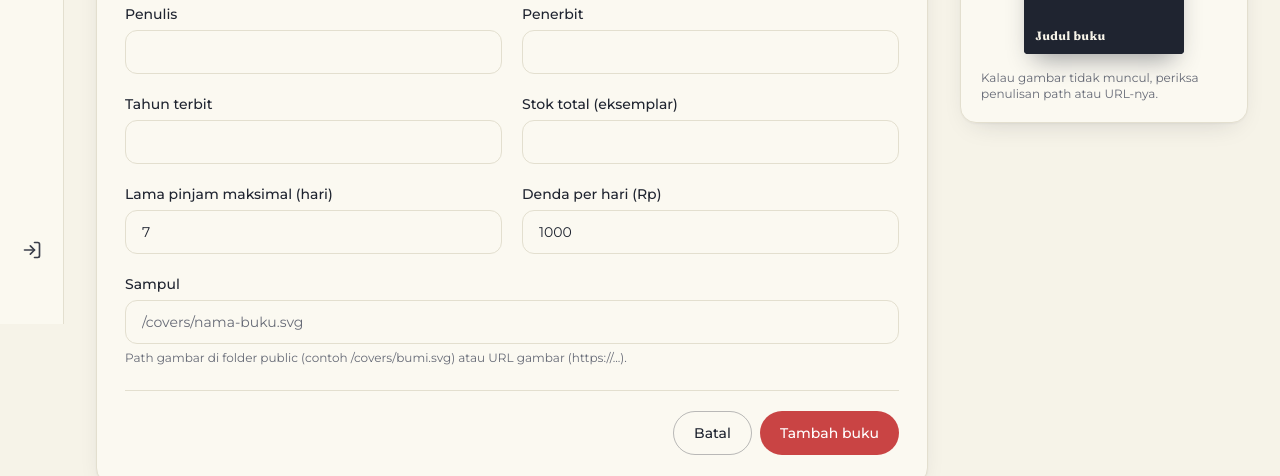
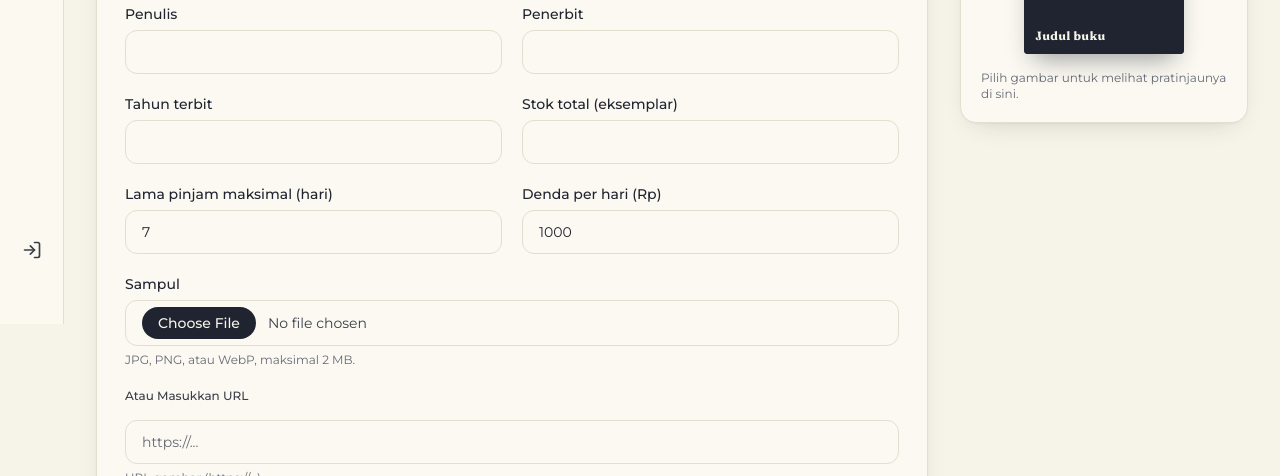
Before and after one commit to Rayyan-izdihar/FINAL-LEKTURA, a Next.js app: page /dashboard/pegawai/buku/baru in a window 1280 px wide. Shown: the part 476-952 px from the top of the page. Built offline with nearby package versions, Linux system fonts and the light colour scheme; no server answers; the database is empty.

Commit message:
feat(upload): menambahkan pilihan unggah file dan URL gambar

```diff
--- a/src/app/api/pegawai/buku/[id]/route.js
+++ b/src/app/api/pegawai/buku/[id]/route.js
@@ -2,10 +2,12 @@ import { NextResponse } from 'next/server';
 import { dalamTransaksi } from '@/lib/db';
 import { cekAkses } from '@/lib/auth';
 import { akunAktif } from '@/lib/peminjaman';
+import { bacaBerkasSampul, simpanSampul } from '@/lib/sampul';
 import { validasiBuku } from '@/lib/validasi';
 
 // POST /api/pegawai/buku/5
 // Mengubah data buku. ISBN tidak bisa diubah.
+// Body berupa FormData. Gambar sampul (kolom `berkas`) hanya diganti kalau ada berkas baru.
 // Stok total boleh diubah, tetapi tidak boleh kurang dari jumlah eksemplar yang sedang dipinjam.
 export async function POST(request, { params }) {
     try {
@@ -22,9 +24,14 @@ export async function POST(request, { params }) {
             return NextResponse.json({ pesan: 'Buku tidak ditemukan' }, { status: 404 });
         }
 
-        const body = await request.json().catch(() => null);
-        const { data, pesan } = validasiBuku(body, { ubah: true });
+        const form = await request.formData().catch(() => null);
+        if (!form) return NextResponse.json({ pesan: 'Data yang dikirim tidak valid' }, { status: 400 });
+
+        const { data, pesan } = validasiBuku(Object.fromEntries(form), { ubah: true });
         if (pesan) return NextResponse.json({ pesan }, { status: 400 });
+
+        const { sampul, pesan: pesanSampul } = await bacaBerkasSampul(form.get('berkas'));
+        if (pesanSampul) return NextResponse.json({ pesan: pesanSampul }, { status: 400 });
 
 
         const hasil = await dalamTransaksi(async (db) => {
@@ -49,7 +56,7 @@ export async function POST(request, { params }) {
                 `UPDATE books
                  SET judul = $2, penulis = $3, penerbit = $4, tahun_terbit = $5, category_id = $6,
                      stok_total = $7, stok_tersedia = $7 - $11::int,
-                     maksimal_pinjam = $8, denda_per_hari = $9, sampul = $10
+                     maksimal_pinjam = $8, denda_per_hari = $9, sampul = COALESCE($10, sampul)
                  WHERE id = $1`,
                 [
                     id,
@@ -65,6 +72,9 @@ export async function POST(request, { params }) {
                     dipinjam,
                 ]
             );
+            // Ada gambar baru: simpan ke database dan perbarui alamat sampulnya
+            if (sampul) await simpanSampul(db, id, sampul);
+
             return { status: 200, pesan: `Buku "${data.judul}" diperbarui` };
         });
 
--- a/src/app/api/pegawai/buku/route.js
+++ b/src/app/api/pegawai/buku/route.js
@@ -1,11 +1,12 @@
 import { NextResponse } from 'next/server';
-import { query } from '@/lib/db';
+import { dalamTransaksi, query } from '@/lib/db';
 import { cekAkses } from '@/lib/auth';
 import { akunAktif } from '@/lib/peminjaman';
+import { bacaBerkasSampul, simpanSampul } from '@/lib/sampul';
 import { validasiBuku } from '@/lib/validasi';
 
 // POST /api/pegawai/buku
-// Menambah buku baru. Body JSON berisi semua isian formulir buku.
+// Menambah buku baru. Body berupa FormData: isian formulir buku + berkas gambar sampul (kolom `berkas`, boleh kosong).
 // Stok tersedia otomatis sama dengan stok total, karena buku baru belum dipinjam.
 export async function POST(request) {
     try {
@@ -17,10 +18,14 @@ export async function POST(request) {
         }
 
 
-        const body = await request.json().catch(() => null);
-        const { data, pesan } = validasiBuku(body);
+        const form = await request.formData().catch(() => null);
+        if (!form) return NextResponse.json({ pesan: 'Data yang dikirim tidak valid' }, { status: 400 });
 
+        const { data, pesan } = validasiBuku(Object.fromEntries(form));
         if (pesan) return NextResponse.json({ pesan }, { status: 400 });
+
+        const { sampul, pesan: pesanSampul } = await bacaBerkasSampul(form.get('berkas'));
+        if (pesanSampul) return NextResponse.json({ pesan: pesanSampul }, { status: 400 });
 
 
         const kategori = await query('SELECT 1 FROM categories WHERE id = $1', [data.category_id]);
@@ -28,7 +33,9 @@ export async function POST(request) {
             return NextResponse.json({ pesan: 'Kategori tidak ditemukan' }, { status: 400 });
         }
 
-        const hasil = await query(
+        // Buku dan gambar sampulnya disimpan bersamaan: kalau salah satu gagal, keduanya dibatalkan
+        const id = await dalamTransaksi(async (db) => {
+            const hasil = await db.query(
                 `INSERT INTO books
                     (judul, isbn, penulis, penerbit, tahun_terbit, category_id,
                      stok_total, stok_tersedia, maksimal_pinjam, denda_per_hari, sampul)
@@ -48,7 +55,12 @@ export async function POST(request) {
                 ]
             );
 
-        return NextResponse.json({ pesan: `Buku "${data.judul}" ditambahkan`, id: hasil.rows[0].id }, { status: 201 });
+            const bukuId = hasil.rows[0].id;
+            if (sampul) await simpanSampul(db, bukuId, sampul);
+            return bukuId;
+        });
+
+        return NextResponse.json({ pesan: `Buku "${data.judul}" ditambahkan`, id }, { status: 201 });
     } catch (error) {
         // 23505 = kode PostgreSQL untuk data ganda: kolom isbn bersifat UNIQUE
         if (error.code === '23505') {
--- a/src/app/api/pegawai/dashboard/route.js
+++ b/src/app/api/pegawai/dashboard/route.js
@@ -16,7 +16,10 @@ export async function GET() {
                 (SELECT COUNT(*) FROM loans
                   WHERE status = 'Sedang Dipinjam' AND status_perpanjangan = 'Diajukan') AS perpanjangan,
                 (SELECT COUNT(*) FROM loans WHERE status = 'Sedang Dipinjam') AS aktif,
-                (SELECT COUNT(*) FROM loans WHERE status_denda = 'Tertunggak') AS tertunggak`
+                -- sama dengan daftar di tab Denda: sudah tercatat tertunggak, atau masih dipinjam tetapi lewat jatuh tempo
+                (SELECT COUNT(*) FROM loans
+                  WHERE status_denda = 'Tertunggak'
+                     OR (status = 'Sedang Dipinjam' AND CURRENT_DATE > tanggal_jatuh_tempo)) AS tertunggak`
         );
 
 
--- a/src/app/api/pegawai/denda/route.js
+++ b/src/app/api/pegawai/denda/route.js
@@ -4,8 +4,6 @@ import { cekAkses } from '@/lib/auth';
 import { polaCari } from '@/lib/pencarian';
 
 // GET /api/pegawai/denda?q=kata
-// Transaksi dengan status denda Tertunggak. Yang bukunya sudah dikembalikan tampil lebih dulu
-// karena nominalnya sudah pasti dan siap dicatat lunas.
 export async function GET(request) {
     try {
         const { error } = await cekAkses(['pegawai', 'admin']);
@@ -34,7 +32,9 @@ export async function GET(request) {
              FROM loans l
              JOIN users u ON u.id = l.user_id
              JOIN books b ON b.id = l.book_id
-             WHERE l.status_denda = 'Tertunggak' ${syaratCari}
+             WHERE (l.status_denda = 'Tertunggak'
+                    OR (l.status = 'Sedang Dipinjam' AND CURRENT_DATE > l.tanggal_jatuh_tempo))
+                   ${syaratCari}
              ORDER BY (l.status = 'Selesai') DESC, l.tanggal_jatuh_tempo ASC, l.id ASC`,
             nilai
         );
--- a/src/components/pegawai/FormBuku.jsx
+++ b/src/components/pegawai/FormBuku.jsx
@@ -2,7 +2,7 @@
 import { useEffect, useState } from 'react';
 import Link from 'next/link';
 import { useRouter } from 'next/navigation';
-import { ArrowLeft } from 'lucide-react';
+import { ArrowLeft, X } from 'lucide-react';
 import KolomForm from '@/components/KolomForm';
 import Sampul from '@/components/Sampul';
 import { kirimAksi } from '@/lib/aksi';
@@ -33,13 +33,18 @@ export default function FormBuku({ bukuId }) {
     const [error, setError] = useState('');
     const [loading, setLoading] = useState(false);
 
-    // Pratinjau sampul menunggu 0,5 detik setelah pegawai berhenti mengetik,
-    // supaya tidak berkedip dan tidak memuat gambar di setiap huruf.
-    const [sampulPratinjau, setSampulPratinjau] = useState('');
+    // Berkas sampul yang dipilih pegawai. Pratinjaunya dibuat dari berkas itu langsung (belum diunggah).
+    const [berkas, setBerkas] = useState(null);
+    const [pratinjauBerkas, setPratinjauBerkas] = useState('');
+    const [galatBerkas, setGalatBerkas] = useState('');
+    const [kunciInput, setKunciInput] = useState(0); // naik 1 untuk mengosongkan kolom pilih berkas
+
+    // Lepaskan alamat sementara milik pratinjau saat diganti atau saat halaman ditutup
     useEffect(() => {
-        const tunggu = setTimeout(() => setSampulPratinjau(form.sampul.trim()), 500);
-        return () => clearTimeout(tunggu);
-    }, [form.sampul]);
+        return () => {
+            if (pratinjauBerkas) URL.revokeObjectURL(pratinjauBerkas);
+        };
+    }, [pratinjauBerkas]);
 
 
     // Daftar kategori untuk pilihan
@@ -85,13 +90,49 @@ export default function FormBuku({ bukuId }) {
         setForm({ ...form, [e.target.name]: e.target.value });
     }
 
+    function pilihBerkas(e) {
+        const file = e.target.files?.[0];
+        if (!file) return;
+
+        // Pemeriksaan awal di browser supaya pegawai langsung tahu. Server tetap memeriksa ulang.
+        if (!['image/jpeg', 'image/png', 'image/webp'].includes(file.type)) {
+            setGalatBerkas('Gambar harus berformat JPG, PNG, atau WebP.');
+            kosongkanBerkas(false);
+            return;
+        }
+        if (file.size > 2 * 1024 * 1024) {
+            setGalatBerkas('Ukuran gambar maksimal 2 MB.');
+            kosongkanBerkas(false);
+            return;
+        }
+
+        setGalatBerkas('');
+        setBerkas(file);
+        setPratinjauBerkas(URL.createObjectURL(file));
+    }
+
+    function kosongkanBerkas(hapusGalat = true) {
+        if (hapusGalat) setGalatBerkas('');
+        setBerkas(null);
+        setPratinjauBerkas('');
+        setKunciInput((k) => k + 1);
+    }
+
     async function kirim(e) {
         e.preventDefault();
         setError('');
         setLoading(true);
 
+        // Formulir dengan berkas dikirim sebagai FormData. Alamat sampul lama tidak ikut dikirim:
+        // server hanya mengganti sampul kalau ada berkas baru.
+        const kiriman = new FormData();
+        Object.entries(form).forEach(([nama, nilai]) => {
+            if (nama !== 'sampul') kiriman.append(nama, nilai);
+        });
+        if (berkas) kiriman.append('berkas', berkas);
+
         const url = ubah ? `/api/pegawai/buku/${bukuId}` : '/api/pegawai/buku';
-        const hasil = await kirimAksi(url, form);
+        const hasil = await kirimAksi(url, kiriman);
         setLoading(false);
 
         if (!hasil.ok) {
@@ -277,13 +318,52 @@ export default function FormBuku({ bukuId }) {
                         <div className="sm:col-span-2">
                             <KolomForm
                                 label="Sampul"
-                                petunjuk="Path gambar di folder public (contoh /covers/bumi.svg) atau URL gambar (https://...)."
+                                petunjuk={
+                                    ubah && form.sampul
+                                        ? 'JPG, PNG, atau WebP, maksimal 2 MB. Kosongkan kalau sampul tidak ingin diganti.'
+                                        : 'JPG, PNG, atau WebP, maksimal 2 MB.'
+                                }
+                            >
+                                <div className="flex items-center gap-2">
+                                    <input
+                                        key={kunciInput}
+                                        type="file"
+                                        name="berkas"
+                                        accept="image/jpeg,image/png,image/webp"
+                                        onChange={pilihBerkas}
+                                        className={`${kelasInput} min-w-0 cursor-pointer py-1.5 text-tinta-lembut file:mr-3 file:cursor-pointer file:rounded-full file:border-0 file:bg-tinta file:px-4 file:py-1.5 file:text-sm file:font-medium file:text-krem hover:file:bg-tinta-lembut`}
+                                    />
+
+                                    {berkas && (
+                                        <button
+                                            type="button"
+                                            onClick={() => kosongkanBerkas()}
+                                            aria-label="Batalkan pilihan gambar"
+                                            className={`${kelasTombol.garis} shrink-0 px-3`}
+                                        >
+                                            <X size={16} aria-hidden="true" />
+                                        </button>
+                                    )}
+                                </div>
+                            </KolomForm>
+
+                            {galatBerkas && (
+                                <p role="alert" className="mt-2 text-sm text-koral-tua">
+                                    {galatBerkas}
+                                </p>
+                            )}
+                        </div>
+
+                        <div className="sm:col-span-2">
+                            <p className="text-tinta-lembut font-medium text-xs mb-4">Atau Masukkan URL</p>
+                            <KolomForm
+                                petunjuk="URL gambar (https://...)."
                             >
                                 <input
                                     name="sampul"
                                     value={form.sampul}
                                     onChange={ubahInput}
-                                    placeholder="/covers/nama-buku.svg"
+                                    placeholder="https://..."
                                     className={kelasInput}
                                 />
                             </KolomForm>
@@ -307,16 +387,18 @@ export default function FormBuku({ bukuId }) {
                     </div>
                 </div>
 
-                {/* Pratinjau sampul: ikut berubah saat path sampul diketik */}
+                {/* Pratinjau sampul: gambar yang baru dipilih, atau sampul buku saat ini kalau belum memilih */}
                 <aside className={`${kelasPanel} p-5 lg:sticky lg:top-24`}>
                     <p className="text-sm font-medium">Pratinjau sampul</p>
 
                     <div className="mt-4 flex justify-center">
-                        <Sampul src={sampulPratinjau} judul={form.judul || 'Judul buku'} className="w-40" />
+                        <Sampul src={pratinjauBerkas || form.sampul} judul={form.judul || 'Judul buku'} className="w-40" />
                     </div>
 
                     <p className="mt-4 text-xs text-abu">
-                        Kalau gambar tidak muncul, periksa penulisan path atau URL-nya.
+                        {berkas
+                            ? `Gambar baru: ${berkas.name}. Akan disimpan setelah kamu menekan tombol simpan.`
+                            : 'Pilih gambar untuk melihat pratinjaunya di sini.'}
                     </p>
                 </aside>
             </form>
--- a/src/lib/aksi.js
+++ b/src/lib/aksi.js
@@ -3,10 +3,12 @@
 // termasuk saat server tidak bisa dihubungi, jadi pemanggil tidak perlu try/catch sendiri.
 export async function kirimAksi(url, body = {}) {
     try {
+        // FormData (formulir dengan berkas) dikirim apa adanya; browser mengatur Content-Type-nya sendiri
+        const adaBerkas = body instanceof FormData;
         const res = await fetch(url, {
             method: 'POST',
-            headers: { 'Content-Type': 'application/json' },
-            body: JSON.stringify(body),
+            headers: adaBerkas ? undefined : { 'Content-Type': 'application/json' },
+            body: adaBerkas ? body : JSON.stringify(body),
         });
         const data = await res.json();
         return { ok: res.ok, pesan: data.pesan };
--- a/src/lib/gaya.js
+++ b/src/lib/gaya.js
@@ -1,5 +1,5 @@
 const dasarTombol =
-    'inline-flex min-h-11 cursor-pointer items-center justify-center gap-2 rounded-full px-5 text-sm font-medium transition-colors disabled:cursor-not-allowed disabled:opacity-60';
+    'inline-flex min-h-11 cursor-pointer items-center justify-center gap-2 rounded-full px-5 text-sm font-medium transition-all disabled:cursor-not-allowed disabled:opacity-60 active:scale-95';
 
 export const kelasTombol = {
     gelap: `${dasarTombol} bg-tinta text-krem hover:bg-tinta-lembut`,
@@ -10,7 +10,7 @@ export const kelasTombol = {
 
 // Versi lebih kecil untuk tombol di dalam daftar dan kartu
 const dasarTombolKecil =
-    'inline-flex min-h-9 cursor-pointer items-center justify-center gap-1.5 rounded-full px-4 text-xs font-medium transition-colors disabled:cursor-not-allowed disabled:opacity-60';
+    'inline-flex min-h-9 cursor-pointer items-center justify-center gap-1.5 rounded-full px-4 text-xs font-medium transition-all disabled:cursor-not-allowed disabled:opacity-60 active:scale-95';
 
 export const kelasTombolKecil = {
     gelap: `${dasarTombolKecil} bg-tinta text-krem hover:bg-tinta-lembut`,
--- /dev/null
+++ b/src/lib/sampul.js
@@ -0,0 +1,36 @@
+export const BATAS_UKURAN = 2 * 1024 * 1024; // 2 MB
+
+
+function kenaliTipe(b) {
+    if (b.length > 3 && b[0] === 0xff && b[1] === 0xd8 && b[2] === 0xff) return 'image/jpeg';
+    if (b.length > 8 && b.subarray(0, 8).equals(Buffer.from([0x89, 0x50, 0x4e, 0x47, 0x0d, 0x0a, 0x1a, 0x0a]))) {
+        return 'image/png';
+    }
+    if (b.length > 12 && b.toString('ascii', 0, 4) === 'RIFF' && b.toString('ascii', 8, 12) === 'WEBP') {
+        return 'image/webp';
+    }
+    return null;
+}
+
+
+export async function bacaBerkasSampul(berkas) {
+    if (!berkas || typeof berkas === 'string' || berkas.size === 0) return { kosong: true };
+
+    if (berkas.size > BATAS_UKURAN) return { pesan: 'Ukuran gambar sampul maksimal 2 MB' };
+
+    const data = Buffer.from(await berkas.arrayBuffer());
+    const tipe = kenaliTipe(data);
+    if (!tipe) return { pesan: 'Sampul harus berupa gambar JPG, PNG, atau WebP' };
+
+    return { sampul: { tipe, data } };
+}
+
+
+export async function simpanSampul(db, bukuId, { tipe, data }) {
+    await db.query(
+        `INSERT INTO book_covers (book_id, tipe, data) VALUES ($1, $2, $3)
+         ON CONFLICT (book_id) DO UPDATE SET tipe = EXCLUDED.tipe, data = EXCLUDED.data`,
+        [bukuId, tipe, data]
+    );
+    await db.query('UPDATE books SET sampul = $2 WHERE id = $1', [bukuId, `/api/sampul/${bukuId}?v=${Date.now()}`]);
+}
```
Also changed, not shown: src/app/api/sampul/[id]/route.js (added, +27 -0 lines), 1 other file (tests, documents, lock files or other folders). Lines whose indentation alone changed are shown as unchanged.
